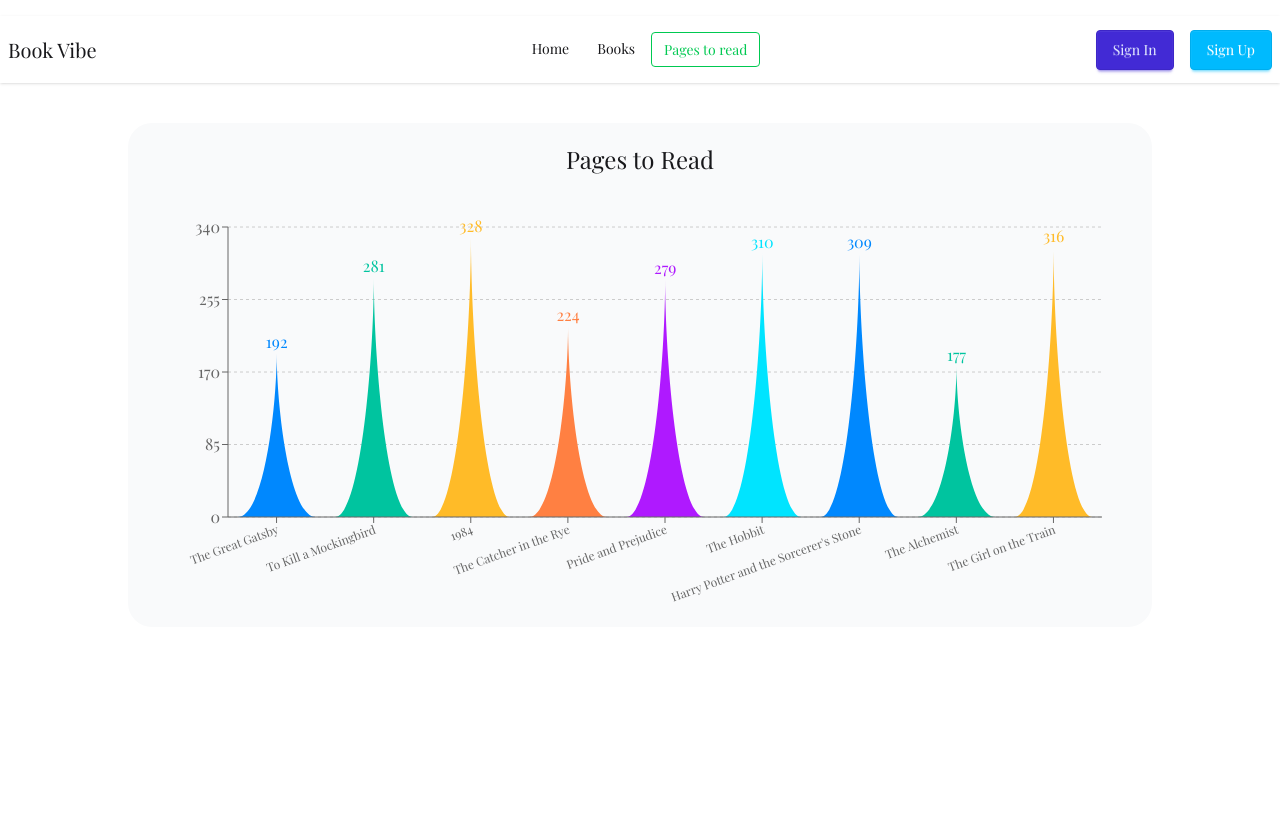
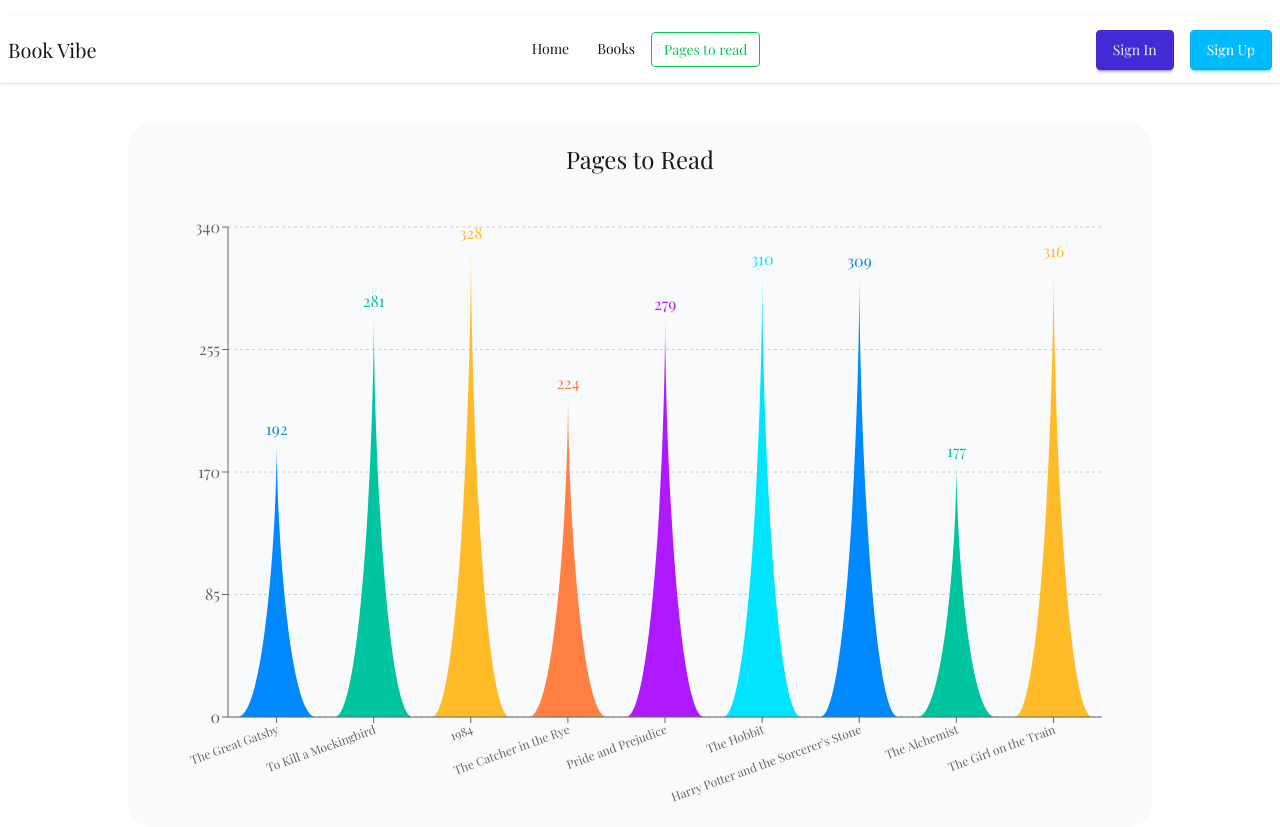
Before and after one commit to Saha-Ovi/books-vibe, a React (Vite) app: page /page-to-read in a window 1280 px wide. Before the commit the page ends 800 px from the top, so only its background shows below. Built offline with nearby package versions, Linux system fonts and the light colour scheme; a web font is replaced by a local one.

Commit message:
chart customized

```diff
--- a/src/pages/PagesToRead/PagesToRead.jsx
+++ b/src/pages/PagesToRead/PagesToRead.jsx
@@ -28,7 +28,7 @@
   }));
 
   return (
-    <ResponsiveContainer width="100%" height={400}>
+    <ResponsiveContainer width="100%" height={600}>
       <BarChart
         data={chartData}
         margin={{ top: 20, right: 30, left: 20, bottom: 60 }}
```
